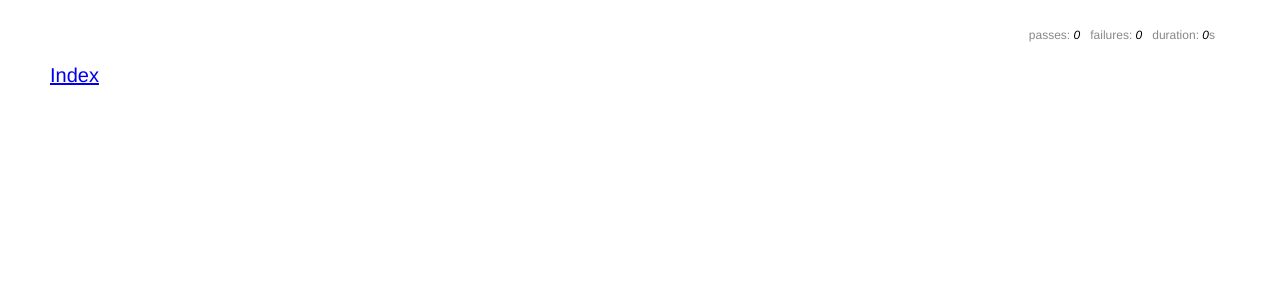
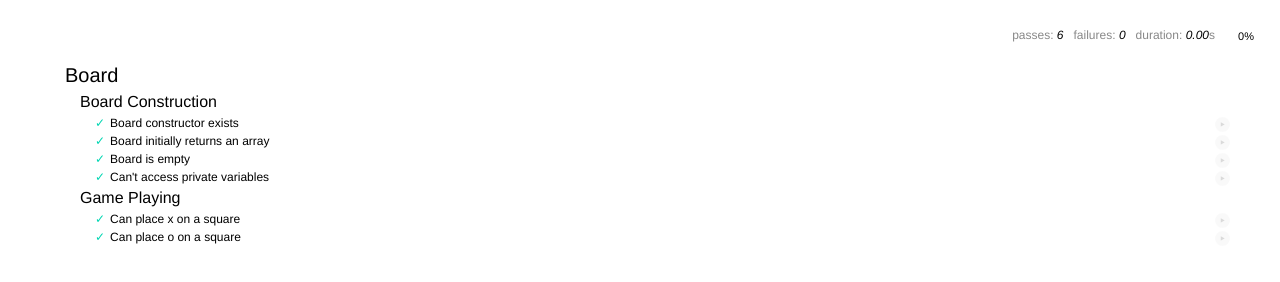
Before and after one commit to AndrewJakubowicz/JavaScript-fun-projects, a plain HTML site: page tdd_tic-tac-toe/tests/test.html in a window 1280 px wide. Drawn offline with Linux system fonts and the light colour scheme.

Commit message:
Updated tests

```diff
--- /dev/null
+++ b/tdd_tic-tac-toe/js/board.js
@@ -0,0 +1,31 @@
+/**
+ * Created by Spyr1014 on 2/07/2016.
+ */
+
+(function (exports){
+  function Board (){
+
+    // 1 = x, 2 = o, 0 = empty
+    var data = new Array(9).fill(0);
+
+
+
+
+
+    // ------------- Public methods ---------- //
+
+    this.getData = function(){
+      return data;
+    };
+
+    this.placeFirst = function(id){
+      data[id] = !data[id] ? 1 : data[id];
+    };
+
+    this.placeSecond = function(id){
+      data[id] = !data[id] ? 2 : data[id];
+    };
+
+  }
+  exports.Board = Board;
+})(this);
--- /dev/null
+++ b/tdd_tic-tac-toe/tests/board_test.js
@@ -0,0 +1,55 @@
+/**
+ * Created by Spyr1014 on 2/07/2016.
+ */
+
+var expect = chai.expect;
+
+describe("Board", function(){
+  //var sandbox;
+  //
+  //beforeEach(function(){
+  //  sandbox = sinon.sandbox.create();
+  //
+  //  sandbox.stub(window.console, 'log');
+  //});
+  //
+  //afterEach(function(){
+  //  sandbox.restore();
+  //});
+  describe("Board Construction", function(){
+    it("Board constructor exists", function(){
+      expect(new Board()).to.exist;
+    });
+
+    it("Board initially returns an array", function(){
+      expect((new Board()).getData()).is.a("array");
+    });
+
+    it("Board is empty", function(){
+      (new Board()).getData().forEach(function(value){
+        expect(value).is.equal(0);
+      });
+    });
+    it("Can't access private variables", function(){
+      // Need to let expect find the error.
+      expect(function(){data}).to.throw(ReferenceError, /data is not defined/);
+    })
+  });
+
+  describe("Game Playing", function(){
+    it('Can place x on a square', function(){
+      var board = new Board();
+      board.placeFirst(2);
+      expect(board.getData()[2]).to.equal(1);
+    });
+    it("Can place o on a square", function(){
+      var board = new Board();
+      board.placeSecond(2);
+      expect(board.getData()[2]).to.equal(2);
+    })
+  });
+
+  describe("Game can be won!", function(){
+
+  });
+});
--- a/tdd_tic-tac-toe/tests/test.html
+++ b/tdd_tic-tac-toe/tests/test.html
@@ -7,7 +7,7 @@
     <link rel="stylesheet" media="all" href="libraries/mocha.css">
 </head>
 <body>
-    <div id="mocha"><p><a href=".">Index</a></p></div>
+    <div id="mocha"></div>
     <div id="messages"></div>
     <div id="fixtures"></div>
 
@@ -17,12 +17,12 @@
     <script src="libraries/sinon-1.17.3.js"></script>
 
     <!--My own scripts here-->
-
+    <script src="../js/board.js"></script>
 
     <script>mocha.setup('bdd')</script>
 
     <!--My tests scripts here-->
-
+    <script src="board_test.js"></script>
 
     <script>mocha.run();</script>
 </body>
```
